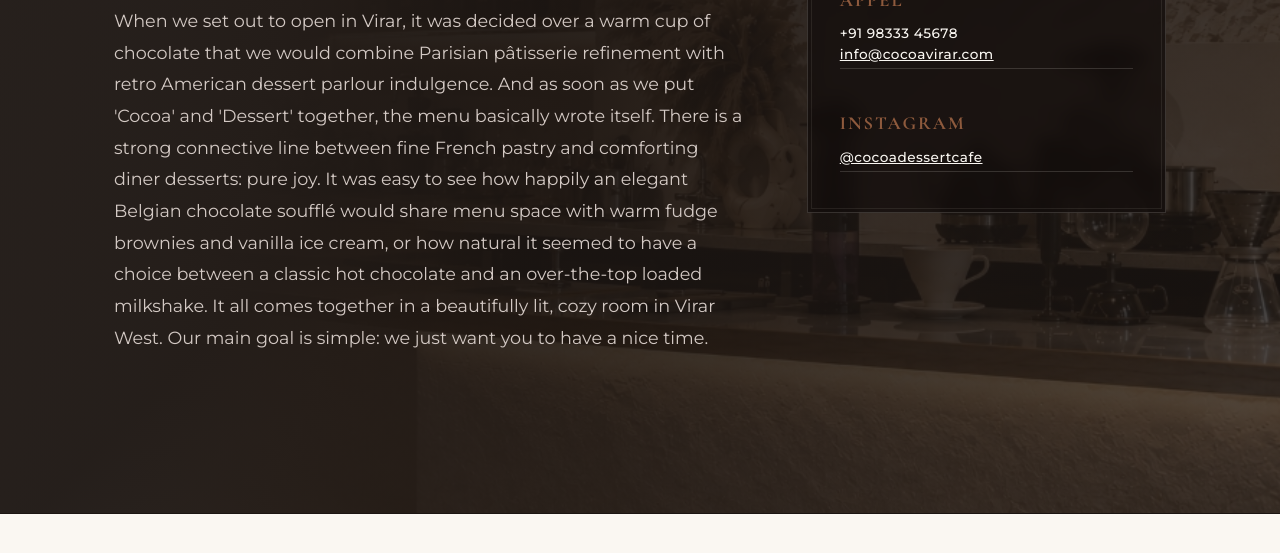
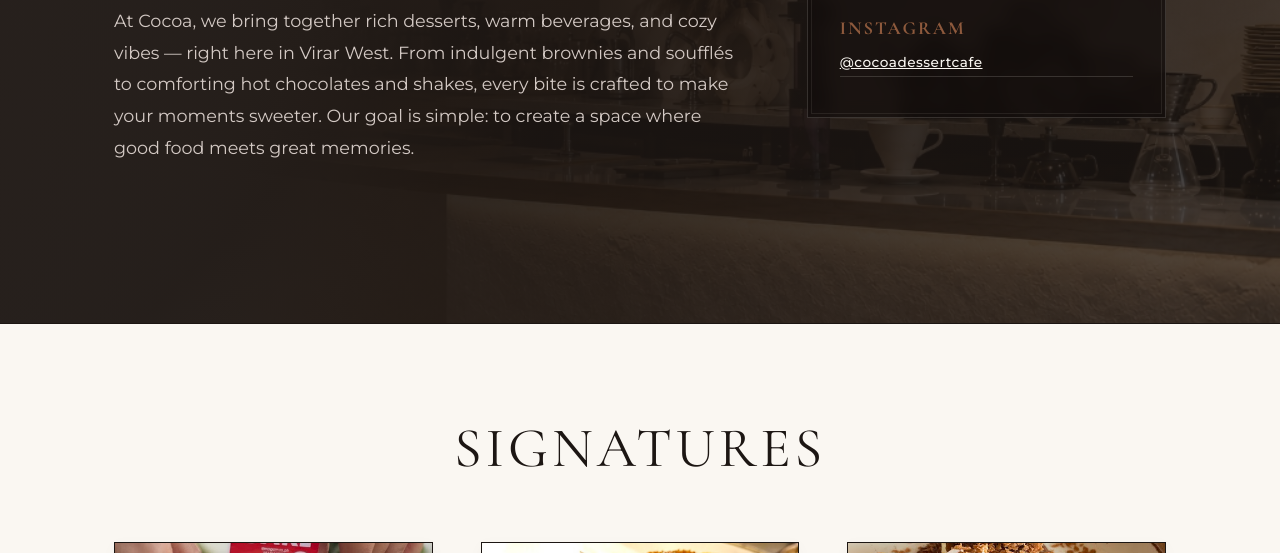
Before and after one commit to whitehub6/cocoa-cafe-demo, a website built with Vite: page index.html in a window 1280 px wide. Shown: the part 577-1130 px from the top of the page. Built offline with nearby package versions, Linux system fonts and the light colour scheme.

Commit message:
Update index.html

```diff
--- a/index.html
+++ b/index.html
@@ -37,7 +37,7 @@
           <h1 class="hero-brand-highlight">COCOÁ</h1>
           <h3>Wait.<span>A Dessert Cafe?</span></h3>
           <p>
-            When we set out to open in Virar, it was decided over a warm cup of chocolate that we would combine Parisian pâtisserie refinement with retro American dessert parlour indulgence. And as soon as we put 'Cocoa' and 'Dessert' together, the menu basically wrote itself. There is a strong connective line between fine French pastry and comforting diner desserts: pure joy. It was easy to see how happily an elegant Belgian chocolate soufflé would share menu space with warm fudge brownies and vanilla ice cream, or how natural it seemed to have a choice between a classic hot chocolate and an over-the-top loaded milkshake. It all comes together in a beautifully lit, cozy room in Virar West. Our main goal is simple: we just want you to have a nice time.
+            At Cocoa, we bring together rich desserts, warm beverages, and cozy vibes — right here in Virar West. From indulgent brownies and soufflés to comforting hot chocolates and shakes, every bite is crafted to make your moments sweeter. Our goal is simple: to create a space where good food meets great memories.
           </p>
         </div>
         <div class="cocoa-section__intro-right cocoa-callout reveal">
```
